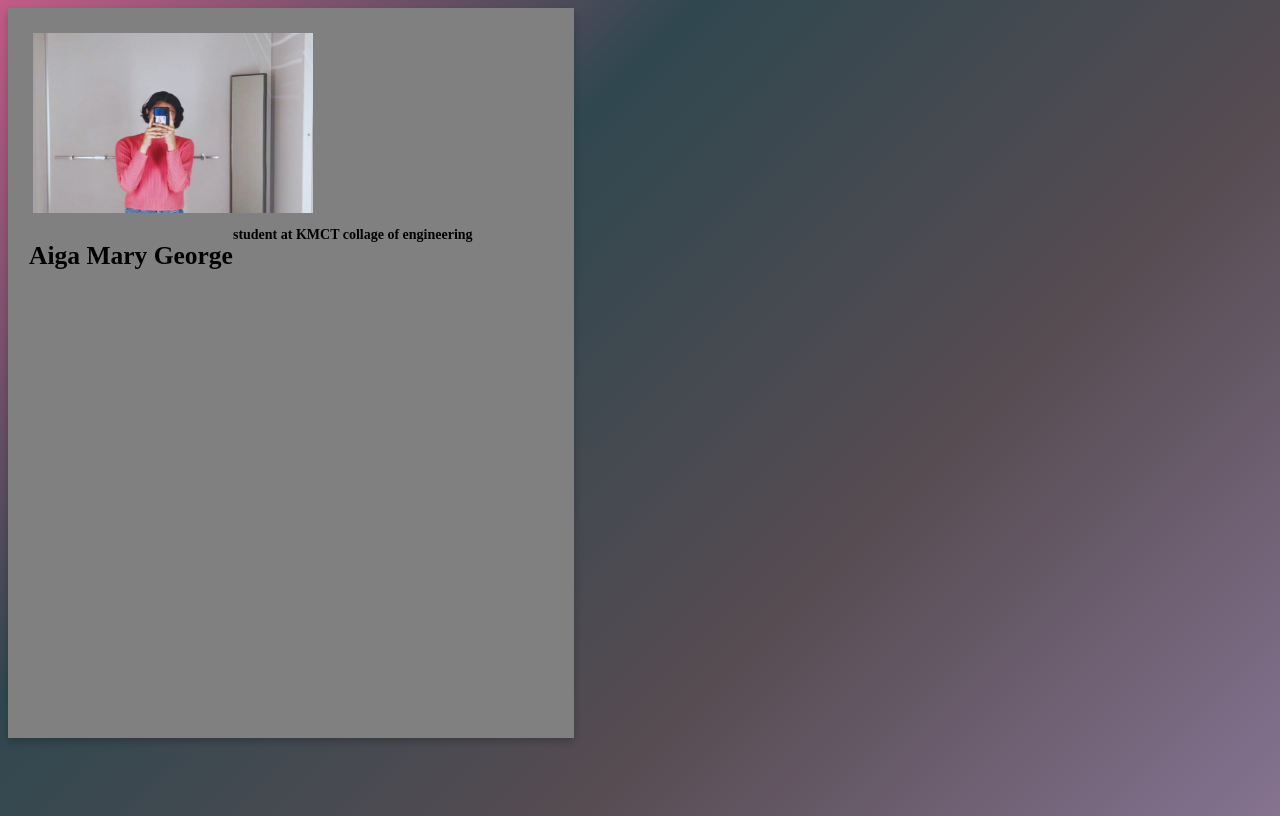
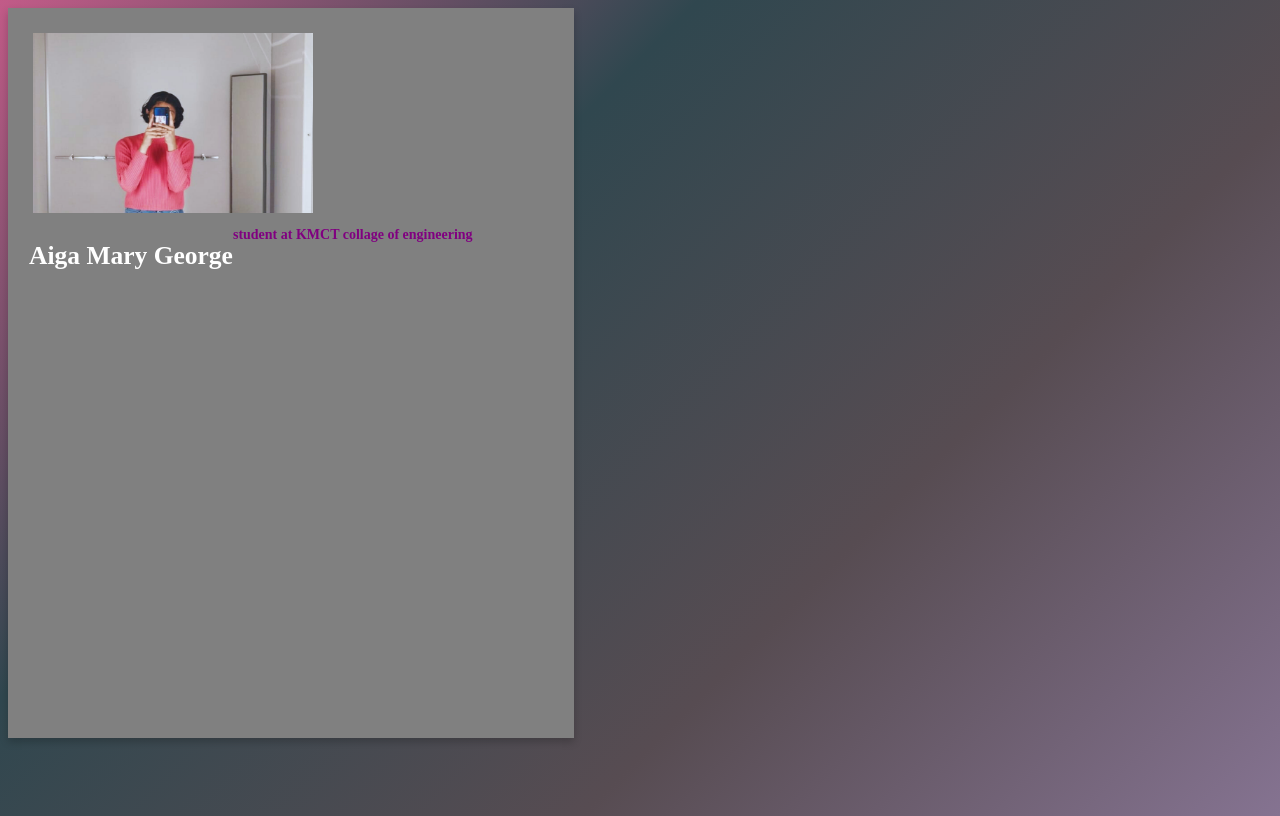
Before and after one commit to Aigamarygeorge/createstat, a plain HTML site: page index.html in a window 1280 px wide. Drawn offline with Linux system fonts and the light colour scheme.

Commit message:
Update style.css

```diff
--- a/style.css
+++ b/style.css
@@ -29,6 +29,7 @@ body {
   background-color:grey;
   font-size:17px;
   padding:5px;
+  color:white;
 
 
 
@@ -53,4 +54,5 @@ body {
 .text{
   font-size:14px;
   line-height:2px;
+  color:purple;
 }
```
